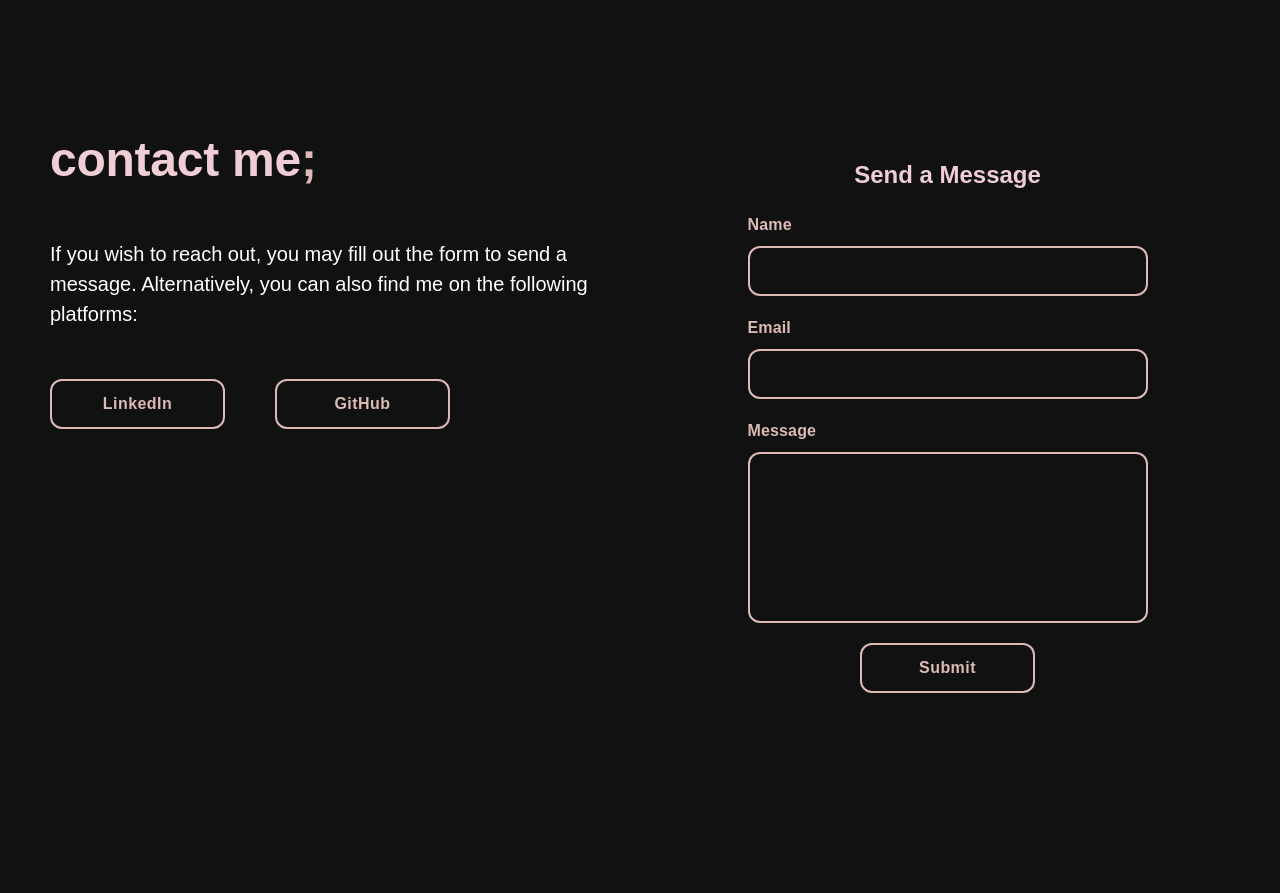
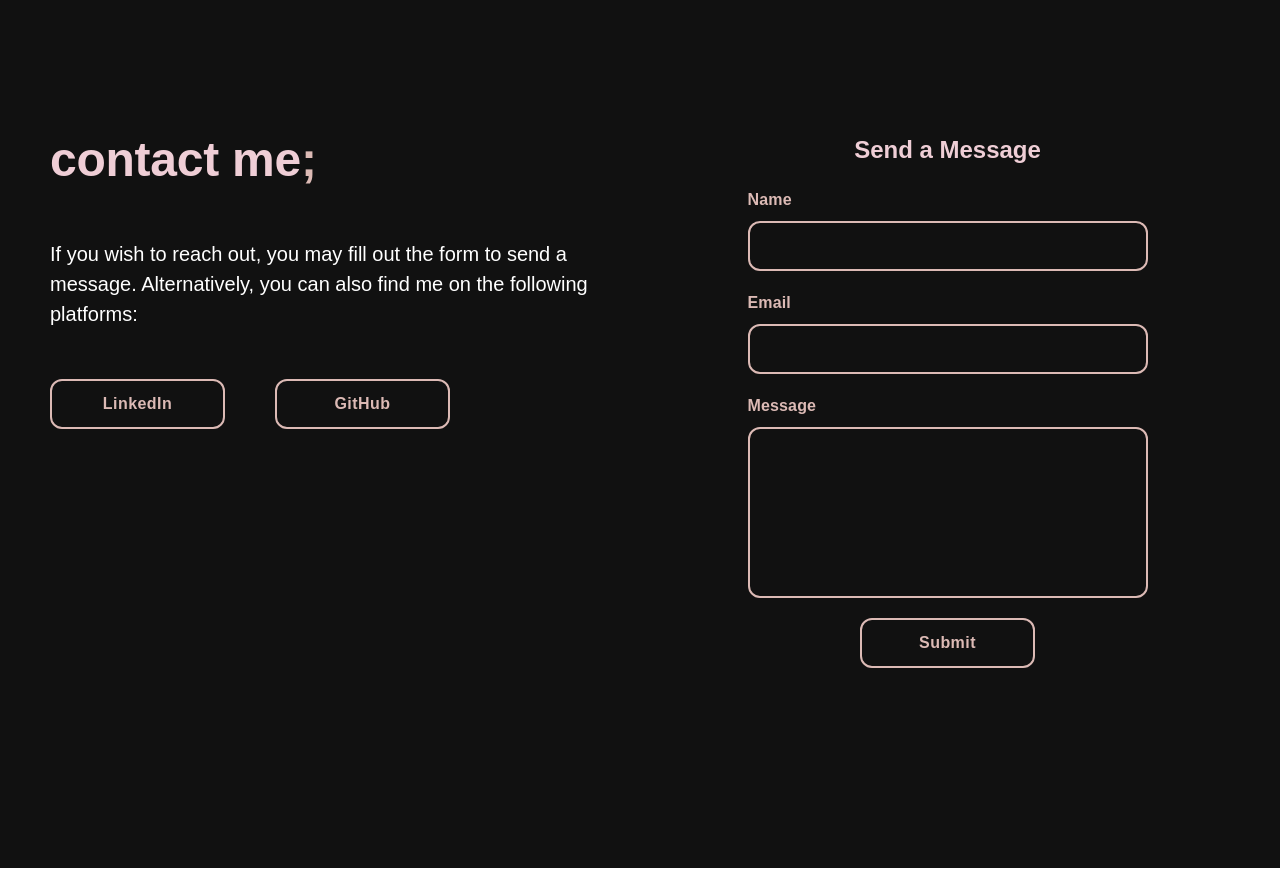
Before and after one commit to hbubante/Portfolio, a React (Vite) app: page / in a window 1280 px wide. Shown: the part 3080-3973 px from the top of the page. After the commit the page ends 3948 px from the top, so only its background shows below. Built offline with nearby package versions, Linux system fonts and the light colour scheme.

Commit message:
Minor edits to contact section form positioning

```diff
--- a/src/pages/Home.tsx
+++ b/src/pages/Home.tsx
@@ -863,7 +863,6 @@ function Home() {
                     flex-col
                     justify-start
                     items-center
-                    pt-[25px]
                     gap-[20px]
                     w-full
                 ">
```
